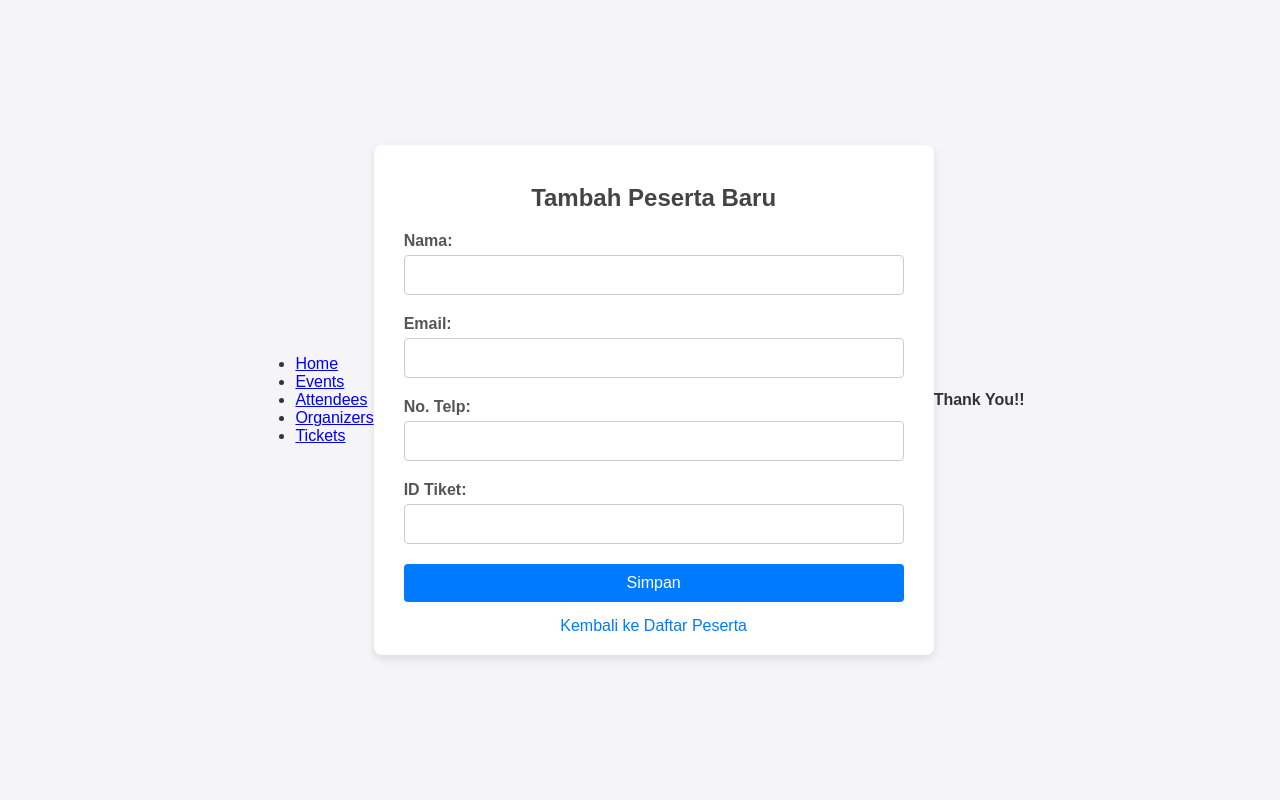
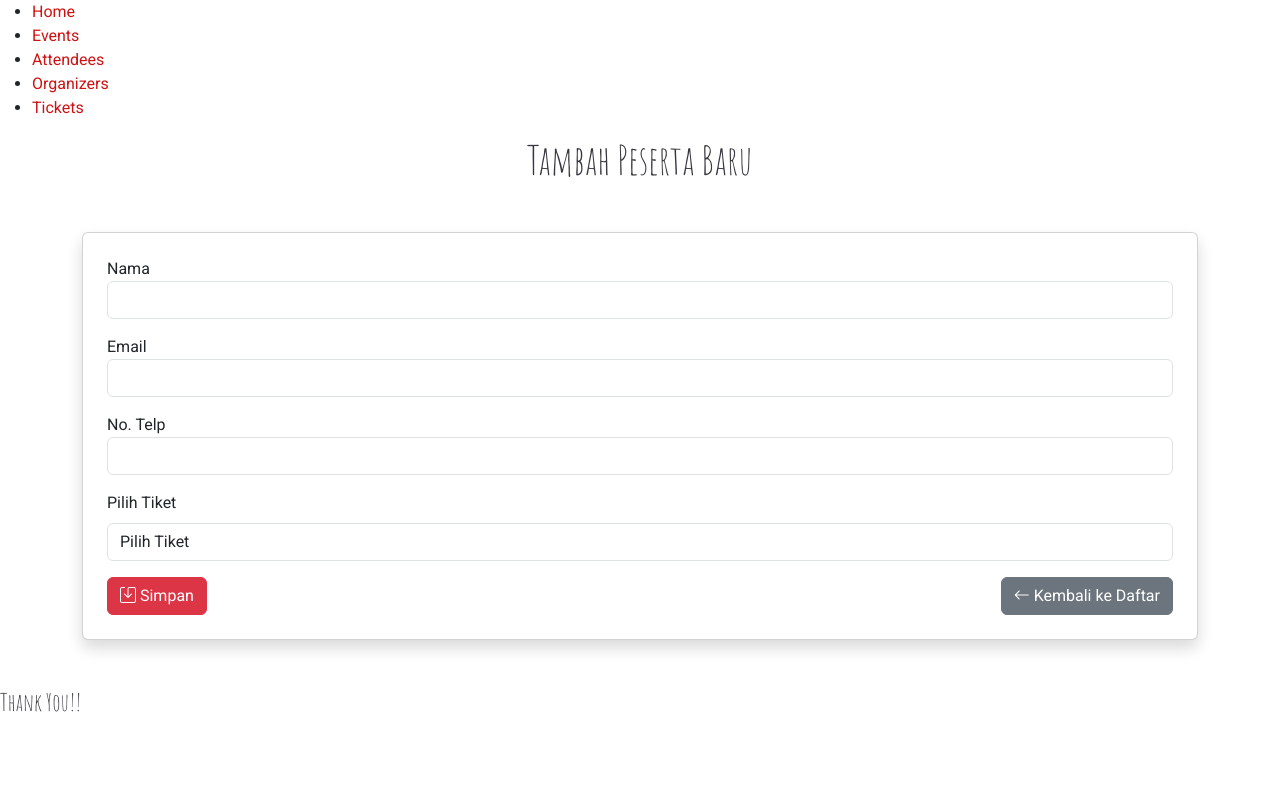
Before and after one commit to KhodimulAzmi/tugas3_Kel1, a PHP site: page /peserta/create in a window 1280 px wide. Run offline with PHP 8.4, Linux system fonts and the light colour scheme; data that the repository does not hold is empty.

Commit message:
attendess

```diff
--- a/app/controllers/PesertaController.php
+++ b/app/controllers/PesertaController.php
@@ -1,13 +1,16 @@
 <?php
 require_once '../app/models/Peserta.php';
+require_once '../app/models/tiketModels.php';
 
 class AttendeesController
 {
     private $pesertaModel;
+    private $ticketModel;
 
     public function __construct()
     {
         $this->pesertaModel = new Peserta();
+        $this->ticketModel = new TicketModel();
     }
 
     // Method untuk menampilkan halaman daftar peserta
@@ -21,6 +24,7 @@
     // Method untuk menampilkan form tambah peserta
     public function create()
     {
+        $tiket = $this->ticketModel->getAllTickets();
         require_once '../app/views/peserta/create.php';
     }
 
@@ -48,6 +52,7 @@
     // Show the edit form with the user data
     public function edit($id_att)
     {
+        $tiket = $this->ticketModel->getAllTickets();
         $attendee = $this->pesertaModel->find($id_att); // Assume find() gets user by ID
         require_once __DIR__ . '/../views/peserta/edit.php';
     }
--- a/app/models/Peserta.php
+++ b/app/models/Peserta.php
@@ -10,7 +10,7 @@
     }
 
     public function getAllPeserta() {
-        $query = $this->db->query("SELECT * FROM attendees");
+        $query = $this->db->query("SELECT p.id_att, p.nama, p.email, p.no_tlp, t.id_tiket  FROM attendees p join tickets t on p.id_tiket = t.id_tiket  ");
         $query->execute();
         return $query->fetchAll(PDO::FETCH_ASSOC);
     }
--- a/app/views/peserta/create.php
+++ b/app/views/peserta/create.php
@@ -1,111 +1,75 @@
-
 <!DOCTYPE html>
 <html lang="en">
 <head>
     <meta charset="UTF-8">
     <meta name="viewport" content="width=device-width, initial-scale=1.0">
     <title>Tambah Peserta Baru</title>
-    <style>
-        body {
-            font-family: Arial, sans-serif;
-            background-color: #f4f4f9;
-            color: #333;
-            margin: 0;
-            padding: 0;
-            display: flex;
-            justify-content: center;
-            align-items: center;
-            min-height: 100vh;
-        }
 
-        .container {
-            background: #fff;
-            padding: 20px 30px;
-            border-radius: 8px;
-            box-shadow: 0 4px 8px rgba(0, 0, 0, 0.1);
-            width: 100%;
-            max-width: 500px;
-        }
+    <!-- Fonts -->
+    <link href="https://fonts.googleapis.com" rel="preconnect">
+    <link href="https://fonts.gstatic.com" rel="preconnect" crossorigin>
+    <link href="https://fonts.googleapis.com/css2?family=Roboto:ital,wght@0,100;0,300;0,400;0,500;0,700;0,900;1,100;1,300;1,400;1,500;1,700;1,900&family=Inter:wght@100;200;300;400;500;600;700;800;900&family=Amatic+SC:wght@400;700&display=swap" rel="stylesheet">
 
-        h2 {
-            text-align: center;
-            color: #444;
-            margin-bottom: 20px;
-        }
-
-        form label {
-            font-weight: bold;
-            display: block;
-            margin-bottom: 5px;
-            color: #555;
-        }
-
-        form input {
-            width: 100%;
-            padding: 10px;
-            margin-bottom: 20px;
-            border: 1px solid #ccc;
-            border-radius: 4px;
-            box-sizing: border-box;
-            font-size: 16px;
-        }
-
-        form input:focus {
-            border-color: #007BFF;
-            outline: none;
-        }
-
-        button {
-            background-color: #007BFF;
-            color: #fff;
-            padding: 10px 15px;
-            border: none;
-            border-radius: 4px;
-            cursor: pointer;
-            font-size: 16px;
-            width: 100%;
-        }
-
-        button:hover {
-            background-color: #0056b3;
-        }
-
-        .back-link {
-            text-align: center;
-            margin-top: 15px;
-        }
-
-        .back-link a {
-            text-decoration: none;
-            color: #007BFF;
-        }
-
-        .back-link a:hover {
-            text-decoration: underline;
-        }
-    </style>
+    <!-- Bootstrap & CSS -->
+    <link rel="stylesheet" href="/public/assets/vendor/bootstrap/css/bootstrap.min.css">
+    <link href="/public/assets/css/main.css" rel="stylesheet">
+    <link href="/public/assets/vendor/bootstrap-icons/bootstrap-icons.css" rel="stylesheet">
+    <link href="/public/assets/vendor/aos/aos.css" rel="stylesheet">
+    <link href="/public/assets/vendor/glightbox/css/glightbox.min.css" rel="stylesheet">
+    <link href="/public/assets/vendor/swiper/swiper-bundle.min.css" rel="stylesheet">
 </head>
 <body>
+
+  <div class="text-center">
     <div class="container">
-        <h2>Tambah Peserta Baru</h2>
-        <form action="/peserta/store" method="POST">
-            <label for="nama">Nama:</label>
-            <input type="text" id="nama" name="nama" required>
+      <h1 class="mb-4">Tambah Peserta Baru</h1>
+    </div>
+</div>
 
-            <label for="email">Email:</label>
-            <input type="email" id="email" name="email" required>
+  <!-- Main Content -->
+  <main class="container my-5">
+    <div class="card shadow p-4">
+      <form action="/peserta/store" method="POST">
+        <div class="form-group mb-3">
+          <label for="nama">Nama</label>
+          <input type="text" name="nama" id="nama" class="form-control" required>
+        </div>
+        <div class="form-group mb-3">
+          <label for="email">Email</label>
+          <input type="email" name="email" id="email" class="form-control" required>
+        </div>
+        <div class="form-group mb-3">
+          <label for="no_tlp">No. Telp</label>
+          <input type="text" name="no_tlp" id="no_tlp" class="form-control" required>
+        </div>
+        <div class="form-group mb-3">
+                    <label for="id_tiket" class="form-label">Pilih Tiket</label>
+                    <select name="id_tiket" class="form-control" required>
+    <option value="">Pilih Tiket</option>
+    <?php foreach ($tiket as $index => $tkt): ?>
+        <option value="<?= htmlspecialchars($tkt['id_tiket'], ENT_QUOTES, 'UTF-8'); ?>">
+            <?= htmlspecialchars($tkt['id_tiket'], ENT_QUOTES, 'UTF-8'); ?>
+        </option>
 
-            <label for="no_tlp">No. Telp:</label>
-            <input type="text" id="no_tlp" name="no_tlp" required>
+    <?php endforeach; ?>
+</select>
+                </div>
+        <div class="d-flex justify-content-between">
+          <button type="submit" class="btn btn-danger"><i class="bi bi-save"></i> Simpan</button>
+          <a href="/peserta/index" class="btn btn-secondary"><i class="bi bi-arrow-left"></i> Kembali ke Daftar</a>
+        </div>
+      </form>
+    </div>
+  </main>
 
-            <label for="id_tiket">ID Tiket:</label>
-            <input type="text" id="id_tiket" name="id_tiket" required>
+  <!-- Vendor JS Files -->
+  <script src="/public/assets/vendor/php-email-form/validate.js"></script>
+  <script src="/public/assets/vendor/aos/aos.js"></script>
+  <script src="/public/assets/vendor/glightbox/js/glightbox.min.js"></script>
+  <script src="/public/assets/vendor/purecounter/purecounter_vanilla.js"></script>
+  <script src="/public/assets/vendor/swiper/swiper-bundle.min.js"></script>
+  <script src="/public/assets/vendor/bootstrap/js/bootstrap.bundle.min.js"></script>
+  <script src="/public/assets/js/main.js"></script>
 
-            <button type="submit">Simpan</button>
-        </form>
-        <div class="back-link">
-            <a href="index">Kembali ke Daftar Peserta</a>
-        </div>
-    </div>
 </body>
 </html>
```
Also changed, not shown: app/views/peserta/edit.php (+58 -91 lines), app/views/peserta/index.php (+48 -100 lines).
